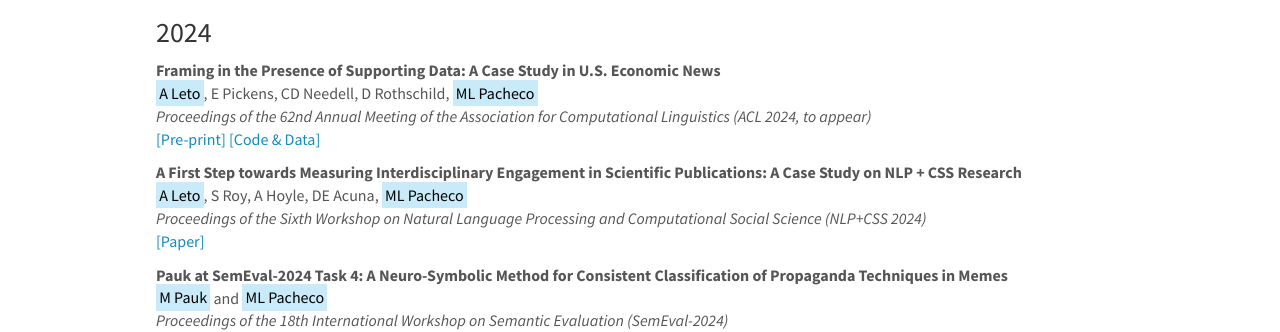
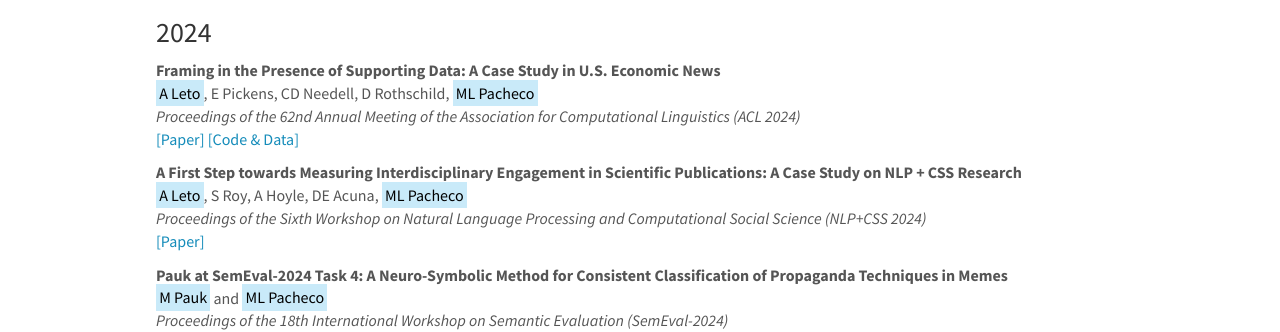
Before and after one commit to blast-cu/blast-cu.github.io, a Jekyll site: the page built from _pages/publications.md, in a window 1280 px wide and 1381 px high. Shown: the part 168-500 px from the top of the window. Built offline with Jekyll 4.4.1, drawn with Linux system fonts in a browser that asks for light colours; nearby versions of some CDN libraries.

Commit message:
Update publist_2024.yml

```diff
--- a/_data/publist_2024.yml
+++ b/_data/publist_2024.yml
@@ -1,10 +1,10 @@
 - title: "Framing in the Presence of Supporting Data: A Case Study in U.S. Economic News"
   authors: <mark>A Leto</mark>, E Pickens, CD Needell, D Rothschild, <mark>ML Pacheco</mark>
-  venue: "Proceedings of the 62nd Annual Meeting of the Association for Computational Linguistics (ACL 2024, to appear)"
+  venue: "Proceedings of the 62nd Annual Meeting of the Association for Computational Linguistics (ACL 2024)"
   highlight: 0
   link:
-    url: https://arxiv.org/abs/2402.14224
-    display: \[Pre-print\]
+    url: https://aclanthology.org/2024.acl-long.24/
+    display: \[Paper\]
   code:
     url: https://github.com/blast-cu/econ-indicators
     display: \[Code & Data\]
```
